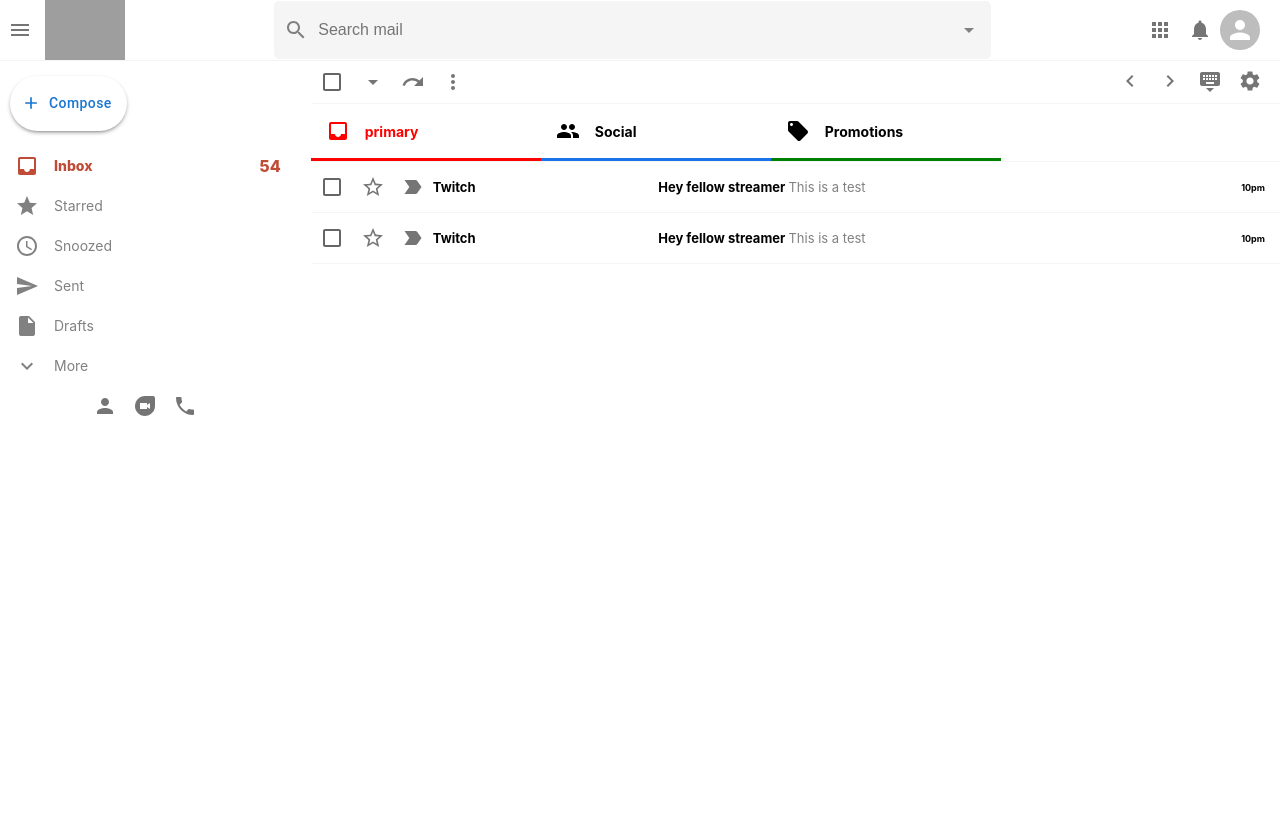
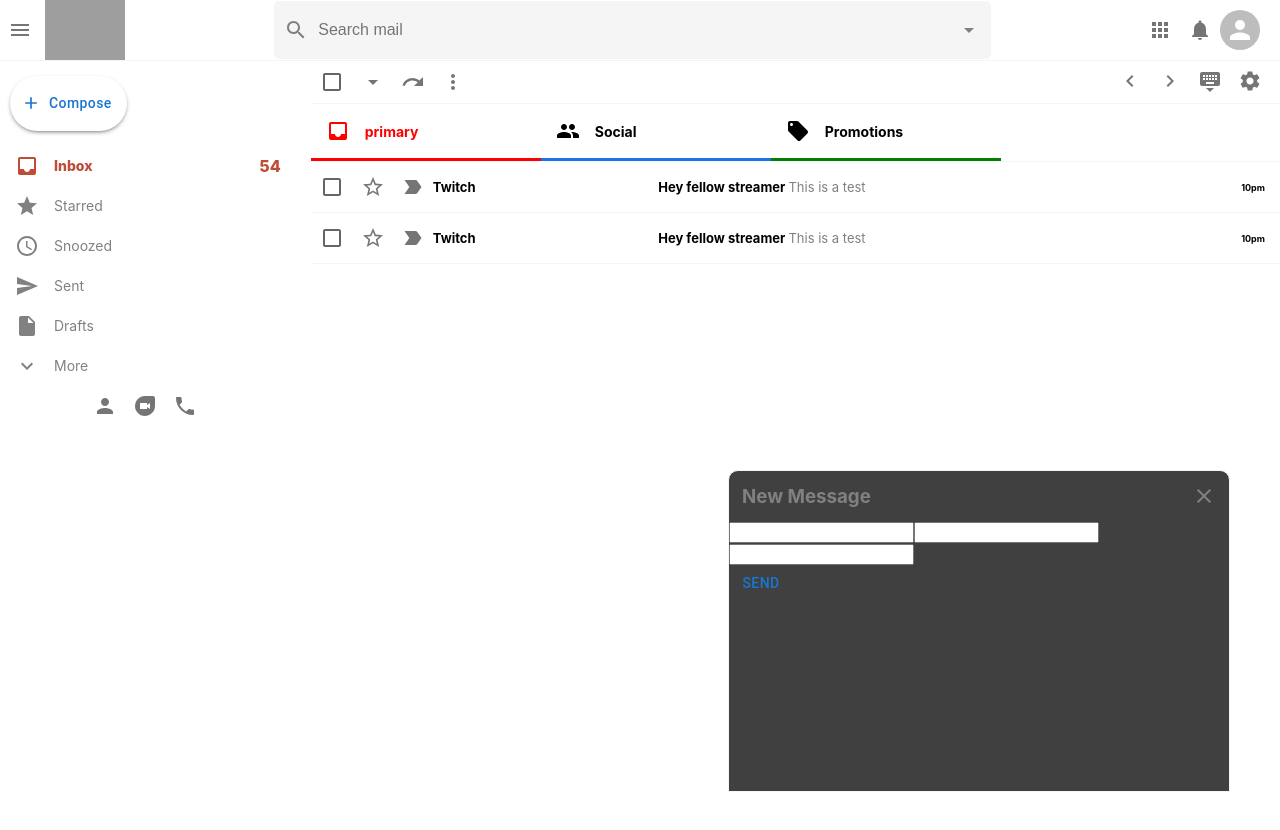
Before and after one commit to dev-Zidxne/Gmail-Clone-ReactJS, a React (Create React App) app: page / in a window 1280 px wide. Shown: the top 830 px of the page. Built offline with nearby package versions, Linux system fonts and the light colour scheme; grey boxes are pictures that could not be loaded.

Commit message:
Building the SendMail Componen

```diff
--- a/src/App.js
+++ b/src/App.js
@@ -6,6 +6,7 @@ import "./App.css";
 import EmailList from "./EmailList";
 import Header from "./Header";
 import Sidebar from "./Sidebar";
+import SendMail from "./SendMail";
 
 function App() {
   return (
@@ -20,6 +21,7 @@ function App() {
             <Route path="/" element={<EmailList />} />
           </Routes>
         </div>
+        <SendMail />
       </div>
     </Router>
   );
--- /dev/null
+++ b/src/SendMail.css
@@ -0,0 +1,22 @@
+.sendMail {
+  position: absolute;
+  bottom: 8px;
+  right: 50px;
+  background-color: #404040;
+  width: 40%;
+  height: 40%;
+  max-width: 500px;
+  border-top-left-radius: 10px;
+  border-top-right-radius: 10px;
+  display: flex;
+  flex-direction: column;
+  border: 1px solid whitesmoke;
+}
+
+.sendMail__header {
+  padding: 13px;
+  display: flex;
+  justify-content: space-between;
+  align-items: center;
+  color: gray;
+}
--- /dev/null
+++ b/src/SendMail.js
@@ -0,0 +1,25 @@
+import React from "react";
+import CloseIcon from "@mui/icons-material/Close";
+import "./SendMail.css";
+import { Button } from "@mui/material";
+function SendMail() {
+  return (
+    <div className="sendMail">
+      <div className="sendMail__header">
+        <h3>New Message</h3>
+        <CloseIcon className="sendMail__close" />
+      </div>
+      <form>
+        <input type="text" />
+        <input type="text" />
+        <input type="text" />
+
+        <div className="sendMail__options">
+          <Button>Send</Button>
+        </div>
+      </form>
+    </div>
+  );
+}
+
+export default SendMail;
--- a/src/app/store.js
+++ b/src/app/store.js
@@ -1,8 +1,8 @@
 import { configureStore } from "@reduxjs/toolkit";
-import counterReducer from "../features/counterSlice";
+import mailReducer from "../features/mailSlice";
 
 export const store = configureStore({
   reducer: {
-    counter: counterReducer,
+    mail: mailReducer,
   },
 });
--- a/src/features/counterSlice.js
+++ /dev/null
@@ -1,43 +0,0 @@
-import { createAsyncThunk, createSlice } from "@reduxjs/toolkit";
-
-export const counterSlice = createSlice({
-  name: "counter",
-  initialState: {
-    value: 0,
-  },
-  // The `reducers` field lets us define reducers and generate associated actions
-  reducers: {
-    increment: (state) => {
-      // Redux Toolkit allows us to write "mutating" logic in reducers. It
-      // doesn't actually mutate the state because it uses the Immer library,
-      // which detects changes to a "draft state" and produces a brand new
-      // immutable state based off those changes
-      state.value += 1;
-    },
-    decrement: (state) => {
-      state.value -= 1;
-    },
-    // Use the PayloadAction type to declare the contents of `action.payload`
-    incrementByAmount: (state, action) => {
-      state.value += action.payload;
-    },
-  },
-});
-
-export const { increment, decrement, incrementByAmount } = counterSlice.actions;
-
-// The function below is called a selector and allows us to select a value from
-// the state. Selectors can also be defined inline where they're used instead of
-// in the slice file. For example: `useSelector((state: RootState) => state.counter.value)`
-export const selectCount = (state) => state.counter.value;
-
-// We can also write thunks by hand, which may contain both sync and async logic.
-// Here's an example of conditionally dispatching actions based on current state.
-export const incrementIfOdd = (amount) => (dispatch, getState) => {
-  const currentValue = selectCount(getState());
-  if (currentValue % 2 === 1) {
-    dispatch(incrementByAmount(amount));
-  }
-};
-
-export default counterSlice.reducer;
--- /dev/null
+++ b/src/features/mailSlice.js
@@ -0,0 +1,24 @@
+import { createAsyncThunk, createSlice } from "@reduxjs/toolkit";
+
+export const mailSlice = createSlice({
+  name: "mail",
+  initialState: {
+    sendMessageIsOpen: false,
+  },
+
+  reducers: {
+    openSendMessage: (state) => {
+      state.sendMessageIsOpen = true;
+    },
+
+    closeSendMessage: (state, action) => {
+      state.sendMessageIsOpen += false;
+    },
+  },
+});
+
+export const { increment, decrement, incrementByAmount } = mailSlice.actions;
+
+export const selectSendMesageIsOpen = (state) => state.mail.sendMessageIsOpen;
+
+export default mailSlice.reducer;
```
